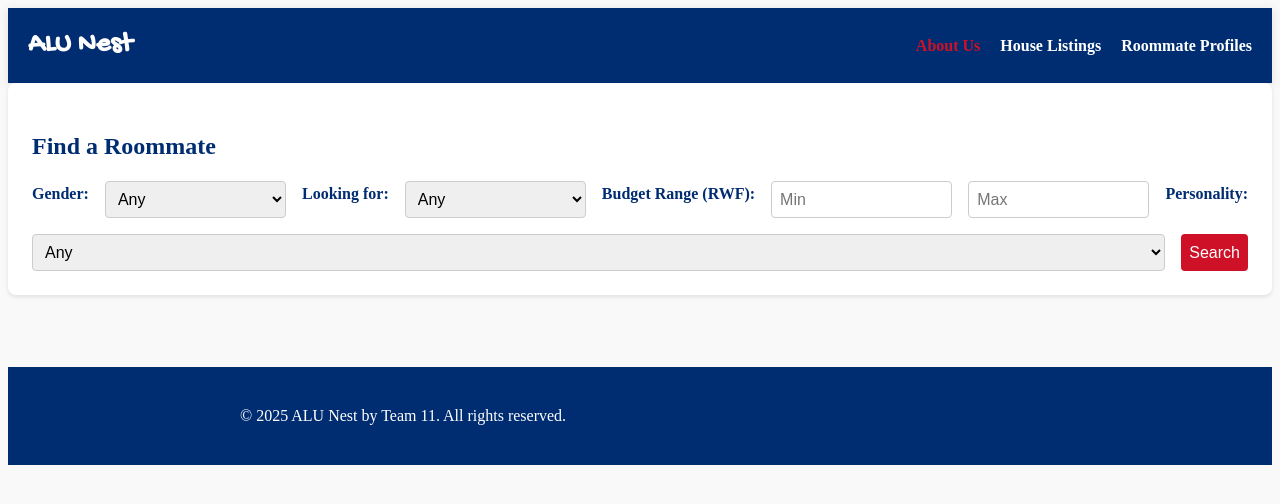
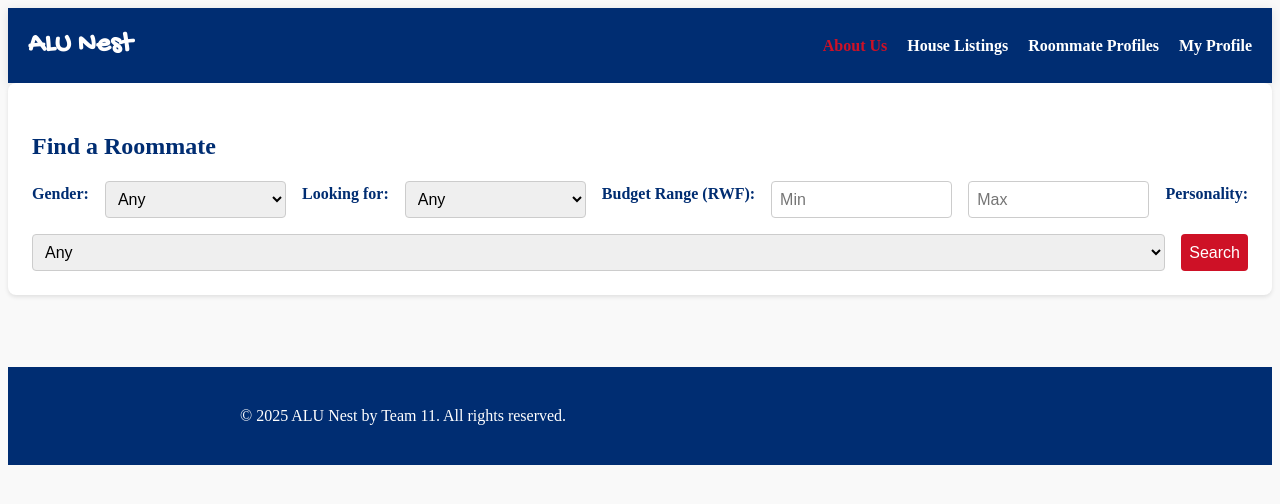
Before and after one commit to lilalajemima/alu-nest_team-11, a website: page frontend/roommate_profiles/roommate.html in a window 1280 px wide. Drawn offline with Linux system fonts and the light colour scheme; no server answers.

Commit message:
my profile nav link updated

```diff
--- a/frontend/roommate_profiles/roommate.html
+++ b/frontend/roommate_profiles/roommate.html
@@ -18,6 +18,7 @@
         <a href="../Homepage/index.html" class="active">About Us</a>
         <a href="../house_listings/house.html">House Listings</a>
         <a href="roommate.html">Roommate Profiles</a>
+        <a href="../profile/profile.html">My Profile</a>
       </nav>
     </header>
 
```
Also changed, not shown: frontend/Homepage/index.html (+1 -0 lines), frontend/house_listings/house.html (+1 -0 lines).
